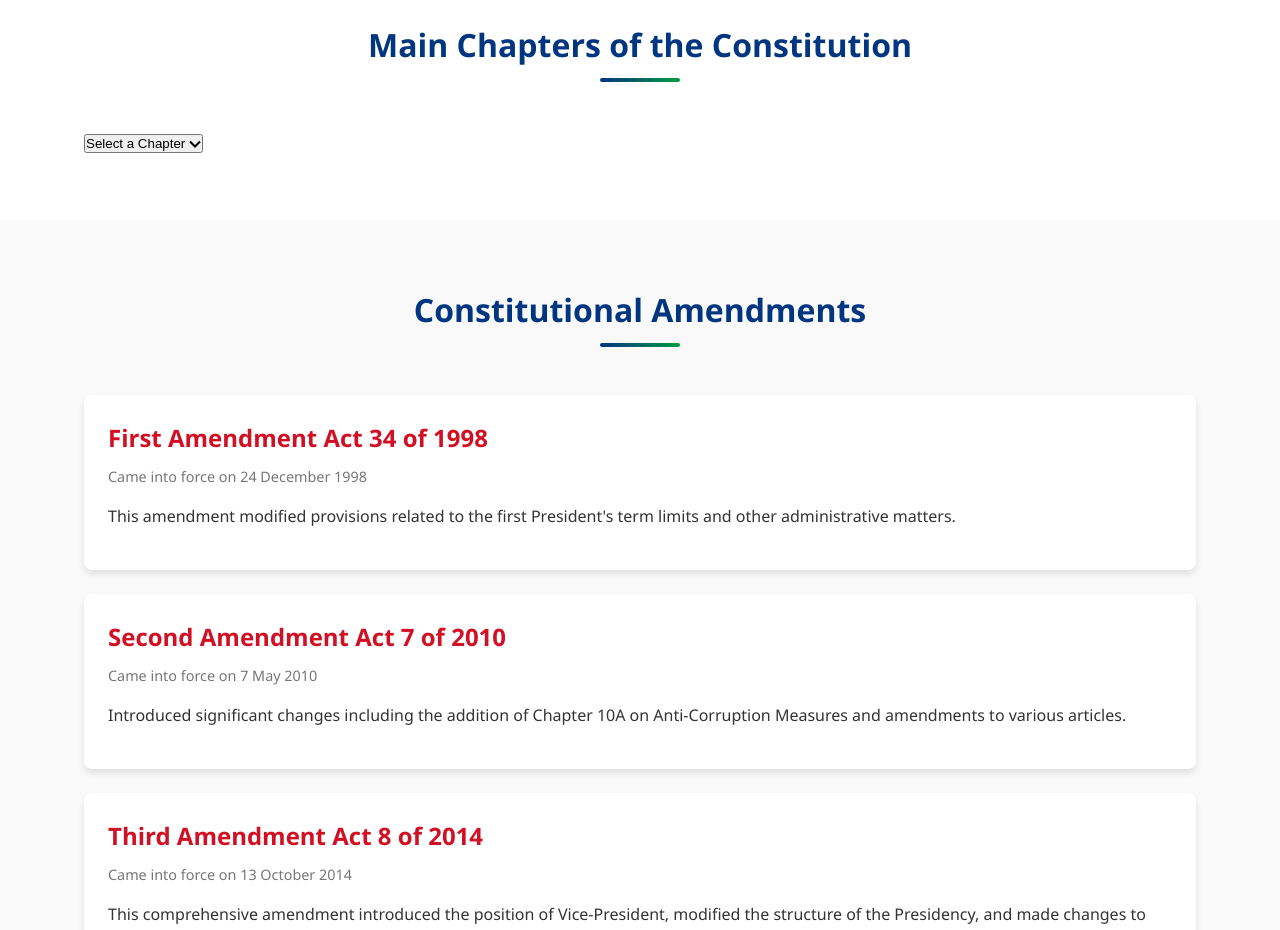
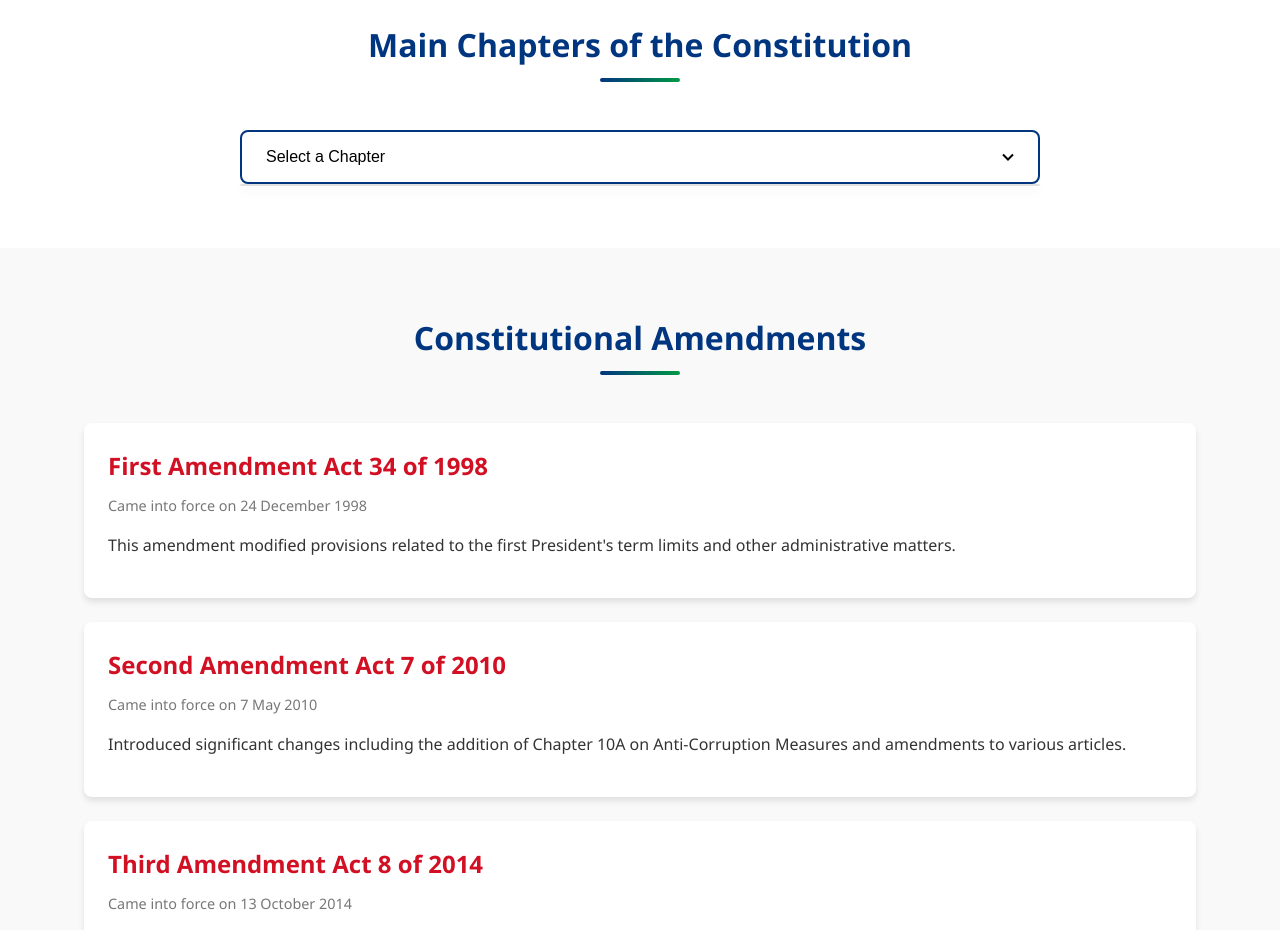
Before and after one commit to IilekaSimon/Namibian-Legal-Hub, a plain HTML site: page index.html in a window 1280 px wide. Shown: the part 1980-2910 px from the top of the page. Drawn offline with Linux system fonts and the light colour scheme.

Commit message:
Implement dropdown styles for chapters section
Added styles for dropdown chapters section including toggle and menu.

```diff
--- a/style.css
+++ b/style.css
@@ -313,34 +313,81 @@ background: linear-gradient(to right, var(--color-blue), var(--color-green));
     gap: 0.8rem;
 }
 
-/* Chapters Section */
+/* Chapters Section - Dropdown Version */
 .chapters {
     background-color: var(--color-white);
     padding: 4rem 0;
 }
 
-.chapter-list {
+.chapter-dropdown {
     max-width: 800px;
     margin: 0 auto;
+    position: relative;
 }
 
-.chapter-item {
-    margin-bottom: 1.5rem;
-    padding: 1.5rem;
-    border-left: 4px solid var(--color-blue);
-    background-color: var(--color-light);
-    border-radius: 0 var(--border-radius) var(--border-radius) 0;
+.dropdown-toggle {
+    width: 100%;
+    padding: 1rem 1.5rem;
+    border: 2px solid var(--color-blue);
+    border-radius: var(--border-radius);
+    background-color: var(--color-white);
+    display: flex;
+    justify-content: space-between;
+    align-items: center;
+    cursor: pointer;
+    transition: var(--transition);
+    font-size: 1rem;
+}
+
+.dropdown-toggle:hover {
+    background-color: var(--color-light-blue);
+}
+
+.dropdown-arrow {
     transition: var(--transition);
 }
 
-.chapter-item:hover {
-    background-color: var(--color-light-blue);
+.dropdown-toggle.active .dropdown-arrow {
+    transform: rotate(180deg);
 }
 
-.chapter-item h3 {
+.dropdown-menu {
+    position: absolute;
+    top: 100%;
+    left: 0;
+    right: 0;
+    background-color: var(--color-white);
+    border: 1px solid #e0e0e0;
+    border-radius: var(--border-radius);
+    box-shadow: 0 4px 12px rgba(0, 0, 0, 0.1);
+    max-height: 0;
+    overflow: hidden;
+    transition: var(--transition);
+    z-index: 1000;
+}
+
+.dropdown-menu.active {
+    max-height: 400px;
+    overflow-y: auto;
+}
+
+.dropdown-item {
+    padding: 1rem 1.5rem;
+    border-left: 4px solid var(--color-blue);
+    background-color: var(--color-light);
+    cursor: pointer;
+    transition: var(--transition);
     display: flex;
     align-items: center;
     gap: 10px;
+}
+
+.dropdown-item:not(:last-child) {
+    border-bottom: 1px solid #e0e0e0;
+}
+
+.dropdown-item:hover {
+    background-color: var(--color-light-blue);
 }
 
 .chapter-number {
@@ -353,6 +400,7 @@ background: linear-gradient(to right, var(--color-blue), var(--color-green));
     align-items: center;
     justify-content: center;
     font-size: 0.9rem;
+    flex-shrink: 0;
 }
 
 /* Pagination */
```
